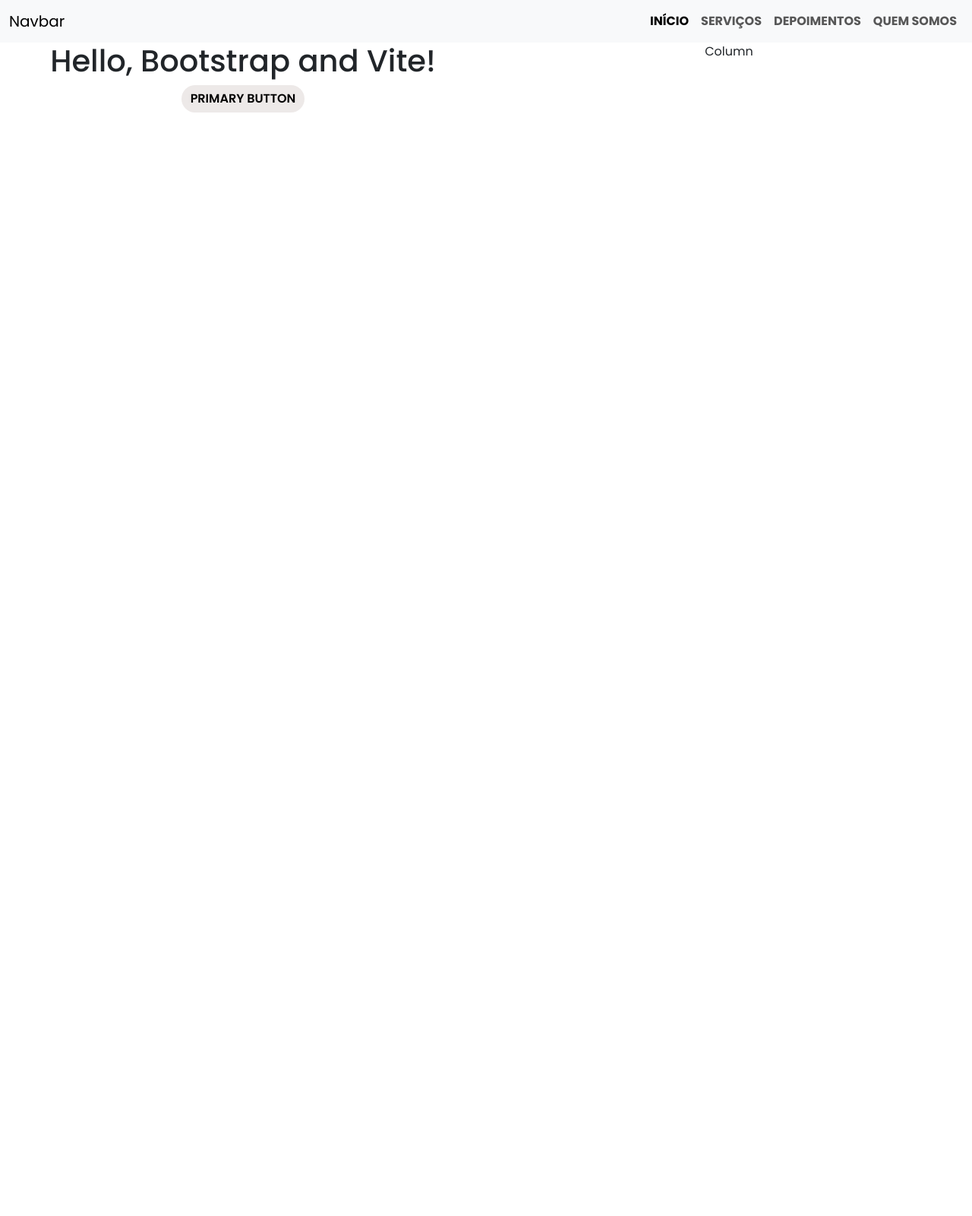
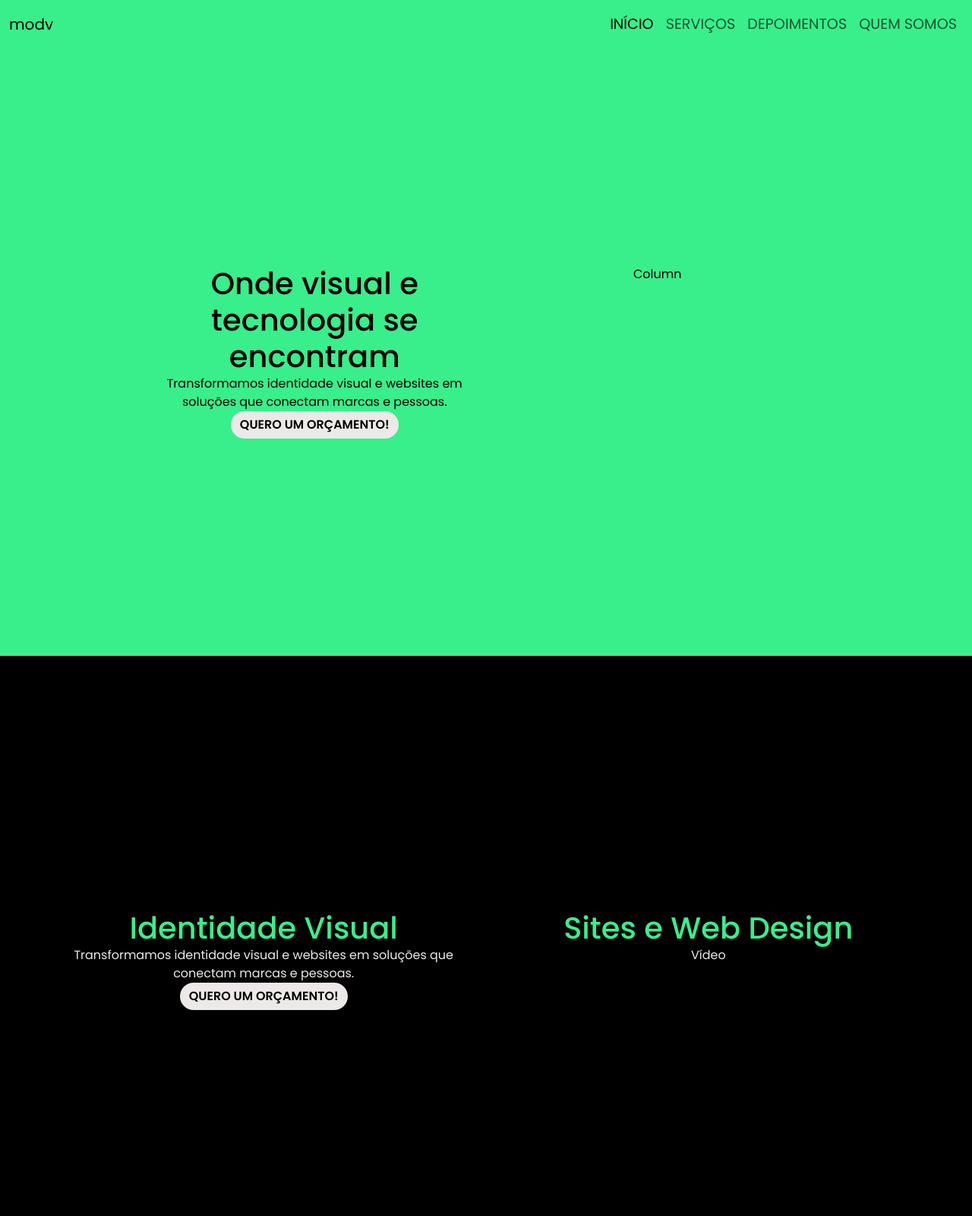
Before and after one commit to Kotige/modv-estudio, a website built with Vite: page src/index.html in a window 1280 px wide. Shown: the top 1600 px of the page at 76% size. Before the commit the page ends 800 px from the top, so only its background shows below. Built offline with nearby package versions, Linux system fonts and the light colour scheme.

Commit message:
feat: new sections and styles

```diff
--- a/src/index.html
+++ b/src/index.html
@@ -10,42 +10,88 @@
 </head>
 <body>
     <!-- Menu de Navegação -->
-<header>
-    <nav class="navbar navbar-expand-lg bg-body-tertiary">
+<header id="top-page">
+    <nav class="navbar navbar-expand-lg" id="menu">
         <div class="container-fluid">
-            <a class="navbar-brand" href="#">Navbar</a>
+            <a class="navbar-brand" href="#top-page">modv</a>
             <button class="navbar-toggler" type="button" data-bs-toggle="collapse" data-bs-target="#navbarNav" aria-controls="navbarNav" aria-expanded="false" aria-label="Toggle navigation">
                 <span class="navbar-toggler-icon"></span>
             </button>
             <div class="collapse navbar-collapse justify-content-end font-custom-navbar" id="navbarNav">
                 <ul class="navbar-nav">
                     <li class="nav-item">
-                        <a class="nav-link active" aria-current="page" href="#">Início</a>
+                        <a class="nav-link active" aria-current="page" href="#top-page">Início</a>
                     </li>
                     <li class="nav-item">
-                        <a class="nav-link" href="#">Serviços</a>
+                        <a class="nav-link" href="#services">Serviços</a>
                     </li>
                     <li class="nav-item">
-                        <a class="nav-link" href="#">Depoimentos</a>
+                        <a class="nav-link" href="#testimonials">Depoimentos</a>
                     </li>
                     <li class="nav-item">
-                        <a class="nav-link" href="#">Quem Somos</a>
+                        <a class="nav-link" href="#aboutus">Quem Somos</a>
                     </li>
                 </ul>
             </div>
         </div>
     </nav>
 </header>
-    <div class="container-fluid text-center">
+    <!-- Home page -->
+    <section class="container-fluid text-center vh-100" id="home">
         <div class="row">
             <div class="col-md-6 col-12">
-            <h1 class="">Hello, Bootstrap and Vite!</h1>
-            <button class="btn btn-primary rounded-pill">Primary button</button>
+                <h1>Onde visual e tecnologia se encontram</h1>
+                <p>Transformamos identidade visual e websites em soluções que conectam marcas e pessoas.</p>
+                <button class="btn btn-primary rounded-pill">Quero um orçamento!</button>
             </div>
             <div class="col-md-6 col-12">
                 Column
             </div>
         </div>
+    </section>
+    <!-- Serviços -->
+    <section class="container-fluid text-center vh-100" id="services">
+        <div class="row">
+            <div class="col-md-6 col-12">
+                <h1>Identidade Visual</h1>
+                <p>Transformamos identidade visual e websites em soluções que conectam marcas e pessoas.</p>
+                <button class="btn btn-primary rounded-pill">Quero um orçamento!</button>
             </div>
+            <div class="col-md-6 col-12">
+                <h1>Sites e Web Design</h1>
+                <p>Vídeo</p>
+            </div>
+        </div>
+    </section>
+    <!-- Depoimentos -->
+    <section class="container-fluid text-center vh-100" id="testimonials">
+        <div class="row">
+            <div class="col-md-6 col-12">
+                <h1>Depoimentos</h1>
+                <p>Transformamos identidade visual e websites em soluções que conectam marcas e pessoas.</p>
+                <button class="btn btn-primary rounded-pill">Quero um orçamento!</button>
+            </div>
+            <div class="col-md-6 col-12">
+                <p>Vídeos.</p>
+            </div>
+        </div>
+    </section>
+    <!-- Quem Somos -->
+        <section class="container-fluid text-center vh-100" id="aboutus">
+        <div class="row">
+            <div class="col-md-12 col-12">
+                <h1>Quem somos:</h1>
+                <p>Transformamos identidade visual e websites em soluções que conectam marcas e pessoas.</p>
+                <button class="btn btn-primary rounded-pill">Quero um orçamento!</button>
+            </div>
+            <div class="col-md-12 col-12">
+                <p>Vídeos.</p>
+            </div>
+        </div>
+    </section>
+    <!-- Rodapé -->
+    <footer class="container-fluid text-center vh-100" id="footer">
+        <h1>Vamos criar um projeto para a sua empresa?</h1>
+    </footer>
 </body>
 </html>
--- a/src/scss/styles.scss
+++ b/src/scss/styles.scss
@@ -2,15 +2,33 @@
 @import "bootstrap/scss/bootstrap";
 @import "my-variables.scss";
 
+html {
+    scroll-behavior: smooth;
+}
+
 body {
     font-family: 'Poppins', sans-serif;
+    background-color: $primary-color;
+    margin: 0; // garante que o body não tenha margem
+    padding: 0;
+}
+
+/* =========================
+    Navbar
+========================= */
+#menu {
+    padding-top: 10px;
 }
 
 .font-custom-navbar {
     text-transform: uppercase;
-    font-weight: 800;
+    font-weight: 400;
+    font-size: 1.2em;
 }
 
+/* =========================
+    Botões
+========================= */
 .btn-primary {
     background-color: $off-white-color;
     color: $dark-color;
@@ -18,3 +36,39 @@ body {
     font-weight: 600;
     border: none;
 }
+
+/* =========================
+    Seções gerais
+========================= */
+section {
+    margin: 0 !important;
+    padding: 0;
+    min-height: 100vh; // garante altura cheia, mas sem quebrar layout por diferença de vh real
+    display: flex;
+    align-items: center; // centraliza verticalmente o conteúdo
+    justify-content: center;
+}
+
+/* Remove margens internas dos textos */
+section h1,
+section p {
+    margin: 0;
+    padding: 0;
+}
+
+/* =========================
+    Seções específicas
+========================= */
+#home {
+    background-color: $primary-color;
+    color: $dark-color;
+}
+
+#services,
+#testimonials, footer {
+    background-color: $dark-color;
+    color: $off-white-color;
+    h1 {
+        color: $primary-color;
+    }
+}
--- a/vite.config.js
+++ b/vite.config.js
@@ -14,7 +14,6 @@ export default {
         scss: {
             silenceDeprecations: [
             'import',
-            'mixed-decls',
             'color-functions',
             'global-builtin',
             ],
```
Lines whose indentation alone changed are shown as unchanged.
